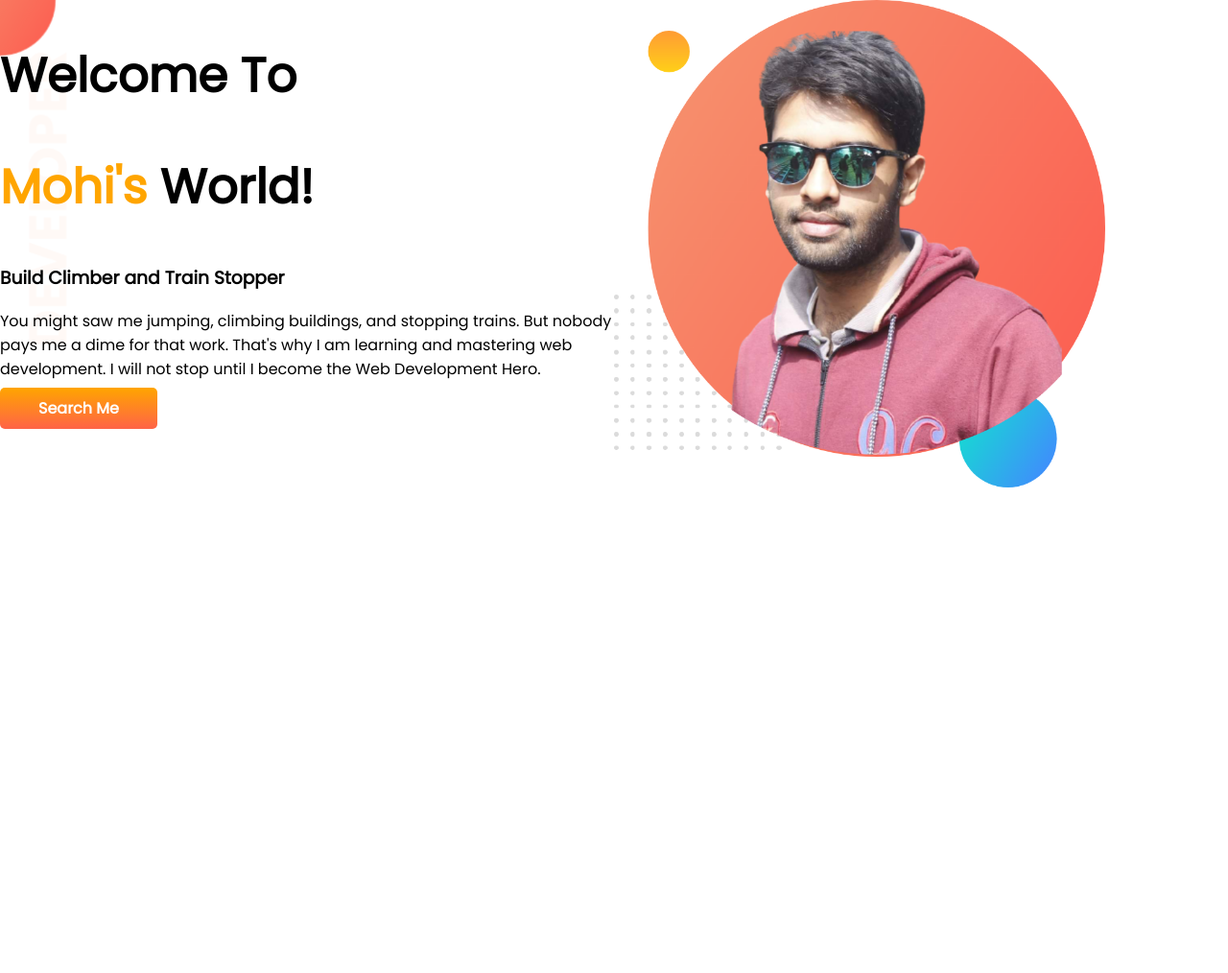
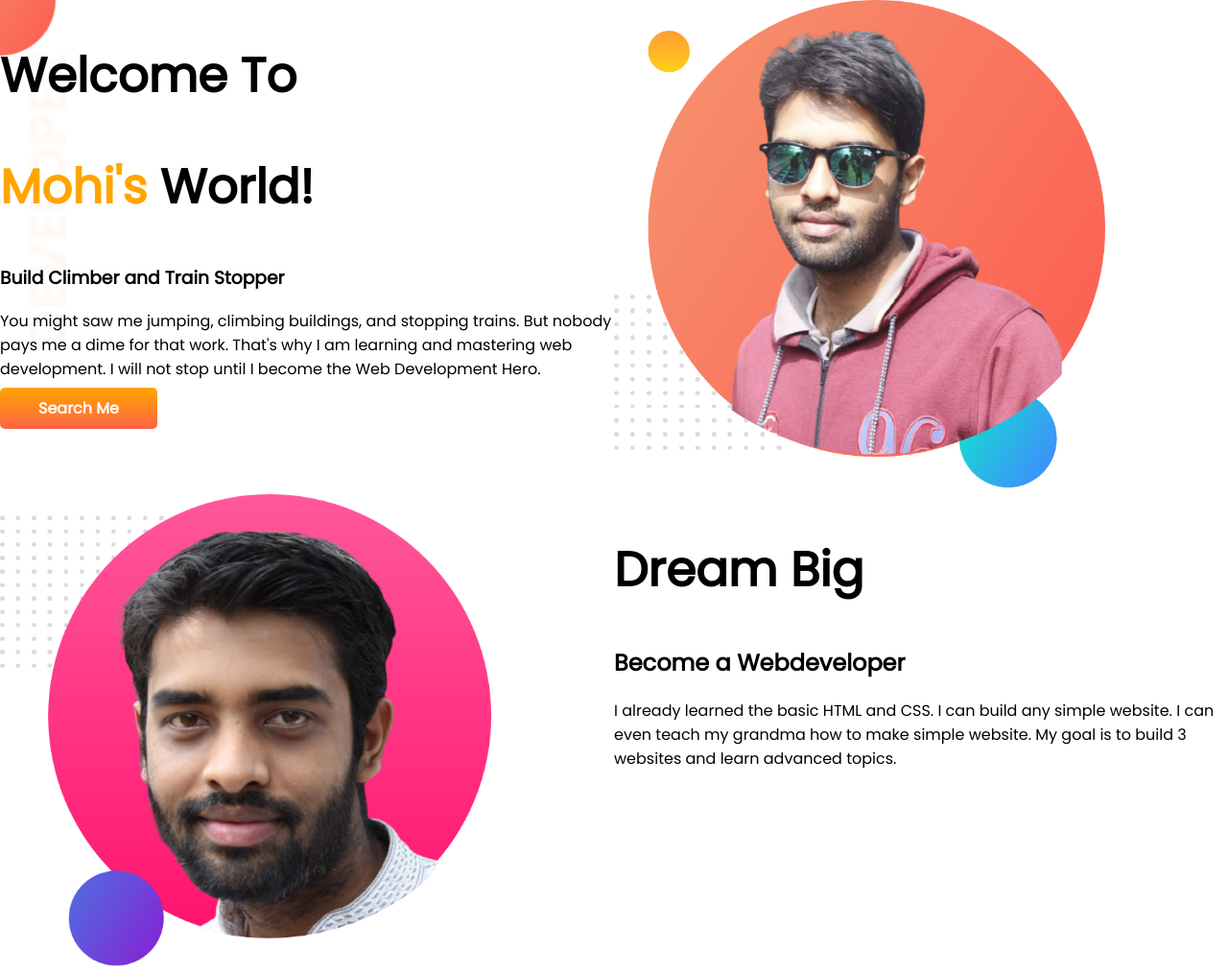
Before and after one commit to Dev-MOHI/my-portfoliio, a plain HTML site: page index.html in a window 1280 px wide. Shown: the whole page at 96% size. Before the commit the page ends 800 px from the top, so only its background shows below. Drawn offline with Linux system fonts and the light colour scheme.

Commit message:
dreambig

```diff
--- a/index.html
+++ b/index.html
@@ -22,6 +22,16 @@
         <img src="profile.png" alt="Profile Picture">
         </div>
     </section>
+    <section class="dream-big">
+        <div class="half-width">
+            <img src="/background secend.png" alt="portfolio picture">
+        </div>
+        <div class="half-width">
+            <h1>Dream Big</h1>
+            <h2>Become a Webdeveloper</h2>
+            <p>I already learned the basic HTML and CSS. I can build any simple website. I can even teach my grandma how to make simple website. My goal is to build 3 websites and learn advanced topics.</p>
+        </div>
+    </section>
 
 </body>
 </html>
```
Also changed, not shown: background secend.png (added).
